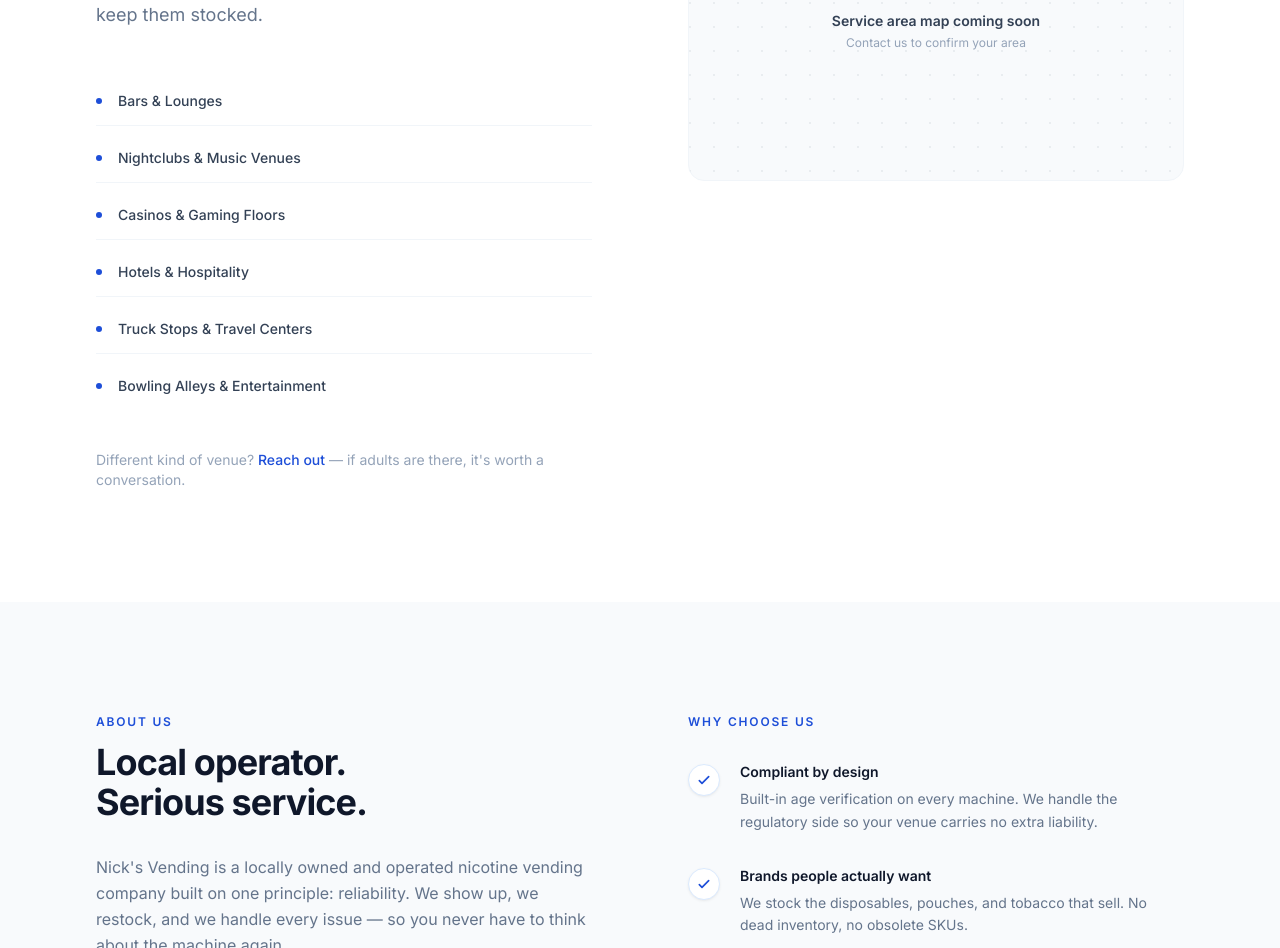
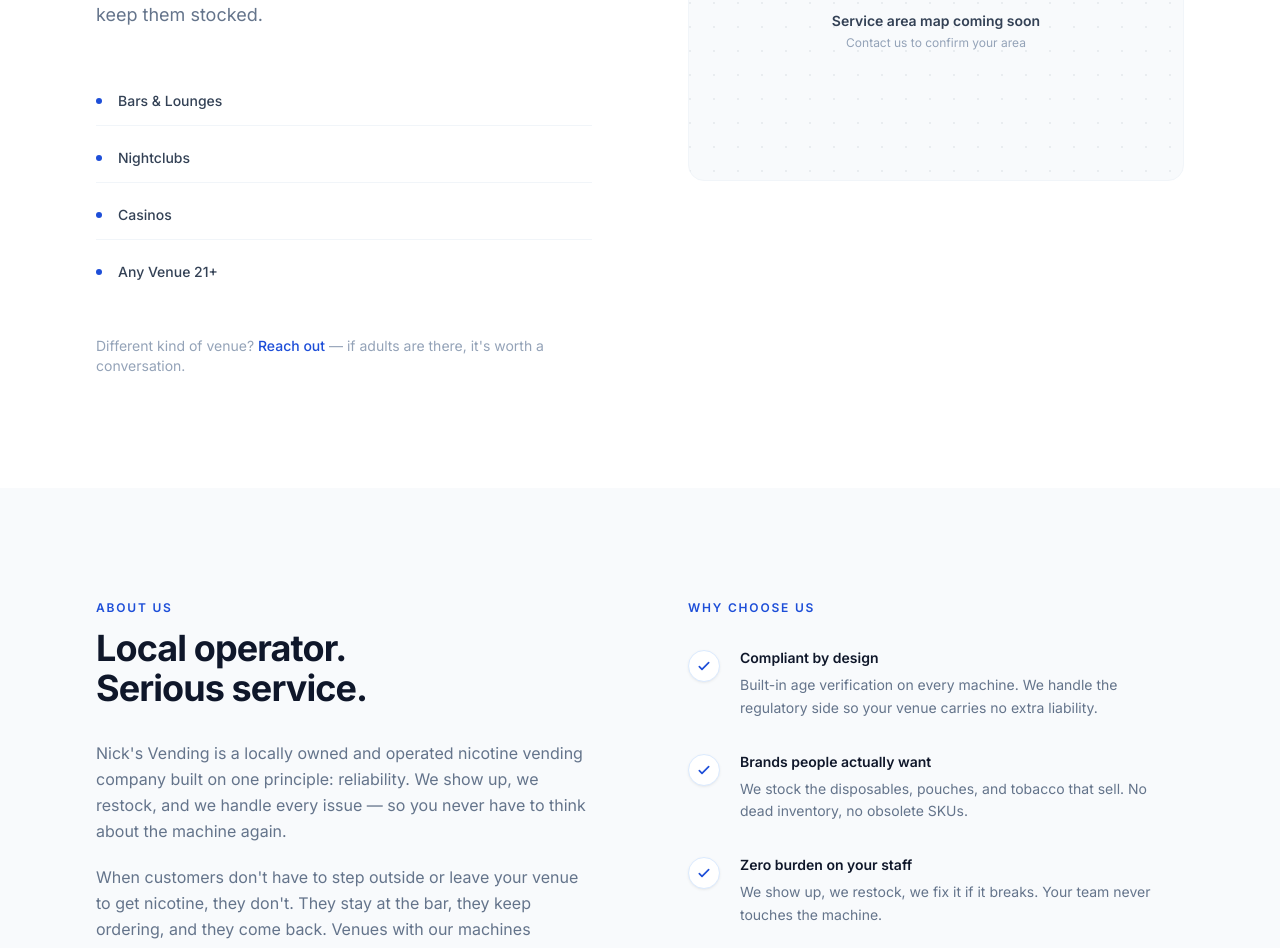
Before and after one commit to KH1188/nicks-vending, a React (Vite) app: page / in a window 1280 px wide. Shown: the part 1931-2879 px from the top of the page. Built offline with nearby package versions, Linux system fonts and the light colour scheme.

Commit message:
Update coverage bullet points

```diff
--- a/src/components/Locations.tsx
+++ b/src/components/Locations.tsx
@@ -1,10 +1,8 @@
 const AREAS = [
   'Bars & Lounges',
-  'Nightclubs & Music Venues',
-  'Casinos & Gaming Floors',
-  'Hotels & Hospitality',
-  'Truck Stops & Travel Centers',
-  'Bowling Alleys & Entertainment',
+  'Nightclubs',
+  'Casinos',
+  'Any Venue 21+',
 ]
 
 export default function Locations() {
```
